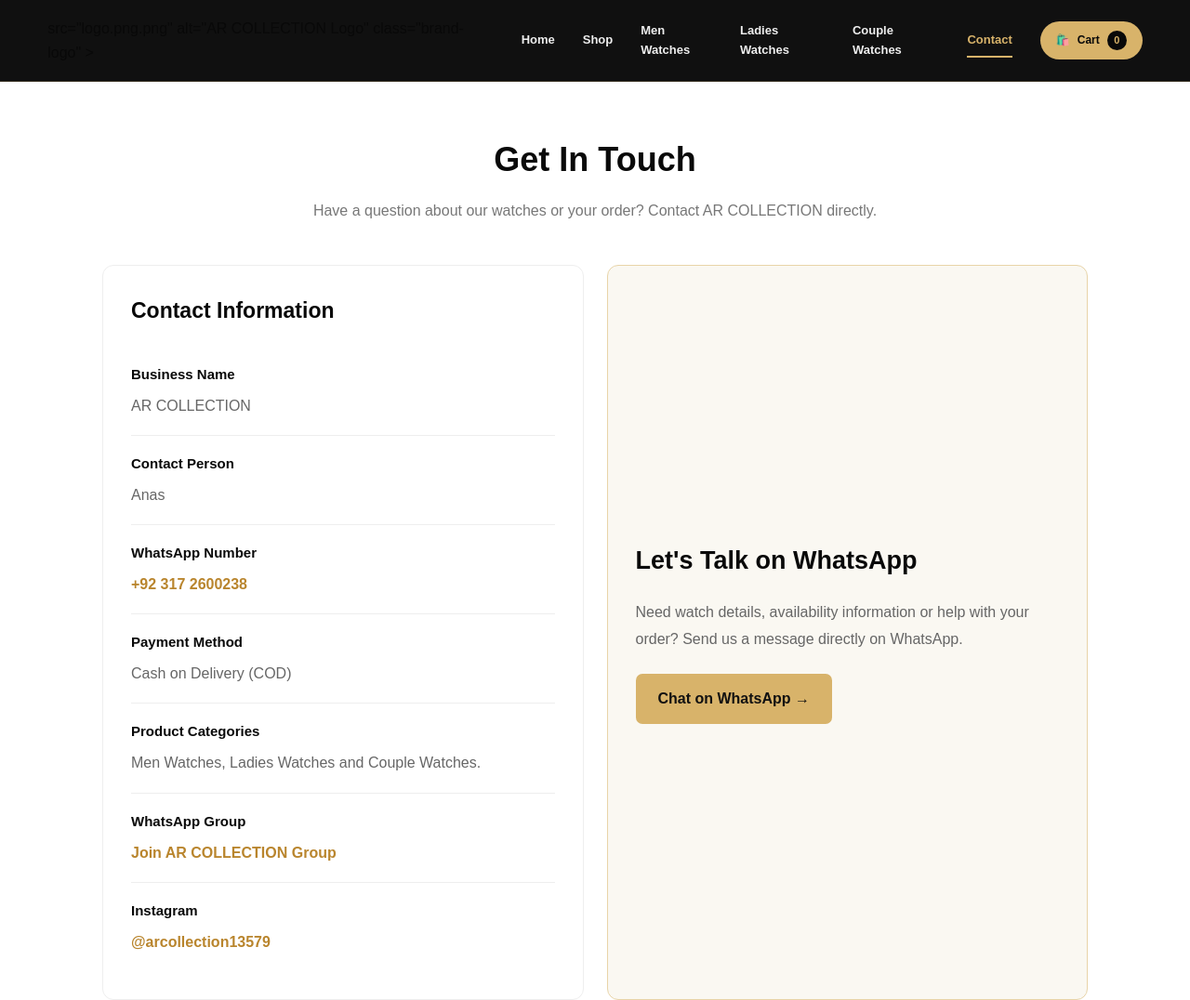
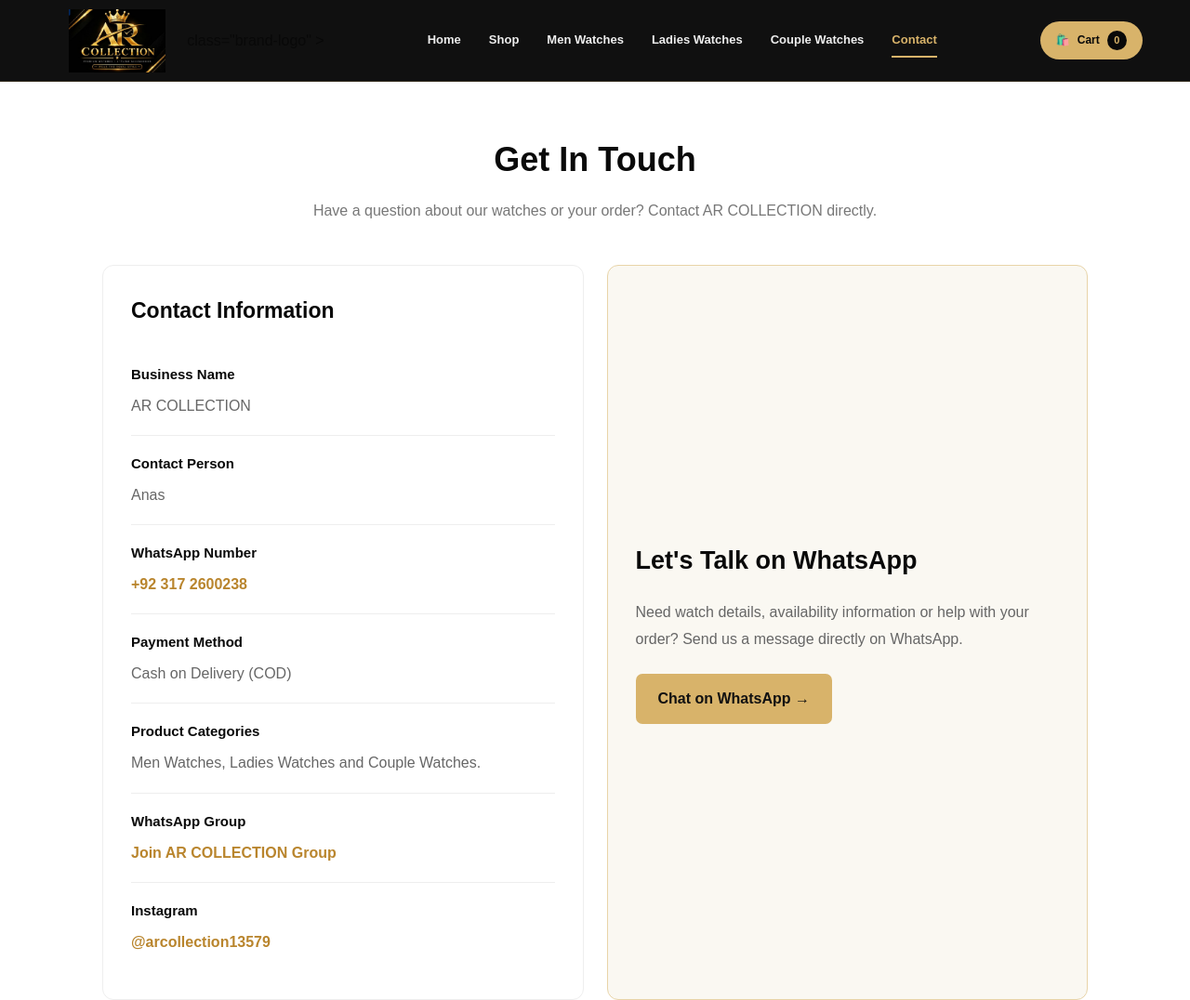
Before and after one commit to modammadwasif-creator/AR-COLLECTION-, a plain HTML site: page contact.html in a window 1280 px wide. Shown: the top 1076 px of the page at 93% size. Drawn offline with Linux system fonts and the light colour scheme.

Commit message:
Refactor contact.html structure and styles

```diff
--- a/contact.html
+++ b/contact.html
@@ -153,8 +153,11 @@
         <div class="header-container">
 
             <a href="index.html" class="brand">
-      src="logo.png.png"
+          <img
+                    src="logo.png.png"
                     alt="AR COLLECTION Logo"
+                    class="brand-logo"
+                >
                     class="brand-logo"
                 >
             </a>
```
